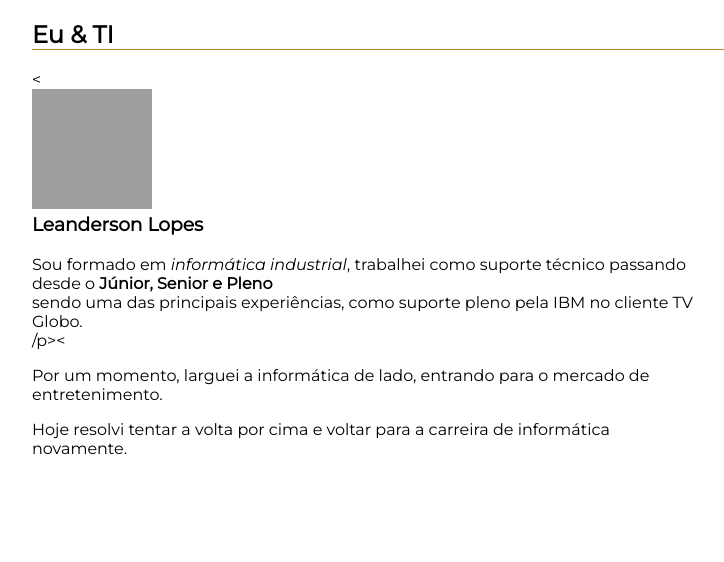
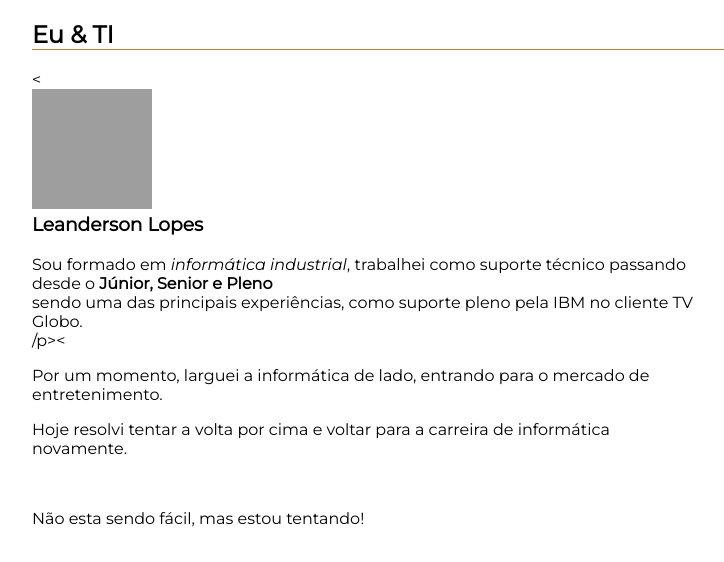
Before and after one commit to Kenzie-Academy-Brasil-Developers/trabalhando-git-equipe-sprint-1-Tchoble, a plain HTML site: page index.html in a window 1280 px wide. Shown: the whole page, without its empty margins (160-884 px from the left). Drawn offline with Linux system fonts and the light colour scheme; grey boxes are pictures that could not be loaded.

Commit message:
adicionado mais informações pessoais

```diff
--- a/index.html
+++ b/index.html
@@ -20,7 +20,8 @@
                     <h3>Leanderson Lopes</h3>
                     <p>Sou formado em <em>informática industrial</em>, trabalhei como suporte técnico passando desde o <strong>Júnior, Senior e Pleno</strong> <br>sendo uma das principais experiências, como suporte pleno pela IBM no cliente TV Globo.<br>/p><
                     <p>Por um momento, larguei a informática de lado, entrando para o mercado de entretenimento.<br></p>
-                    <p>Hoje resolvi tentar a volta por cima e voltar para a carreira de informática novamente.</p>
+                    <p>Hoje resolvi tentar a volta por cima e voltar para a carreira de informática novamente.</p><br>
+                    <p>Não esta sendo fácil, mas estou tentando!</p>
                 </article>
             </div>
 
```
